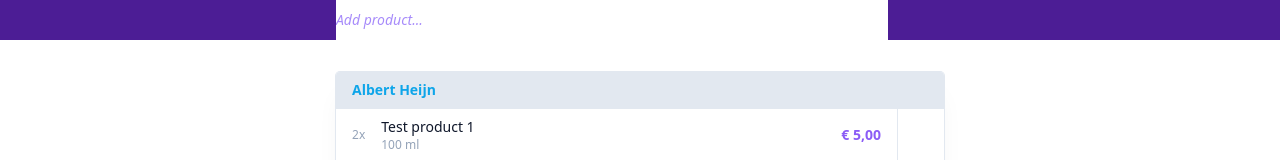
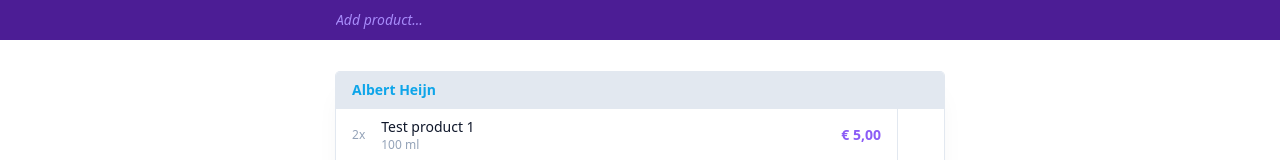
Before and after one commit to svondervoort/todo-list, a SvelteKit app: page / in a window 1280 px wide. Shown: the top 160 px of the page. Built offline with nearby package versions, Linux system fonts and the light colour scheme; some icons are missing.

Commit message:
Update +page.svelte

```diff
--- a/src/routes/+page.svelte
+++ b/src/routes/+page.svelte
@@ -91,7 +91,7 @@
 
 <div class="fixed top-0 left-0 right-0 bg-violet-900 text-white px-4">
     <div class="container max-w-screen-sm mx-auto sm:px-4 flex gap-4">
-        <input class="placeholder:italic placeholder:text-violet-400 flex-1 block bg-white w-fullpy-2 p-0 bg-transparent text-white focus:outline-none focus:border-violet-500 focus:ring-violet-500 focus:ring-1 sm:text-sm"
+        <input class="placeholder:italic placeholder:text-violet-400 flex-1 block w-fullpy-2 p-0 bg-transparent text-white focus:outline-none focus:border-violet-500 focus:ring-violet-500 focus:ring-1 sm:text-sm"
                placeholder="Add product..." type="text" name="search"/>
         <button class="flex justify-center items-center h-10 w-10" class:opacity-50={!showChecked} on:click={toggleShowChecked}>
             {#if showChecked}
```
